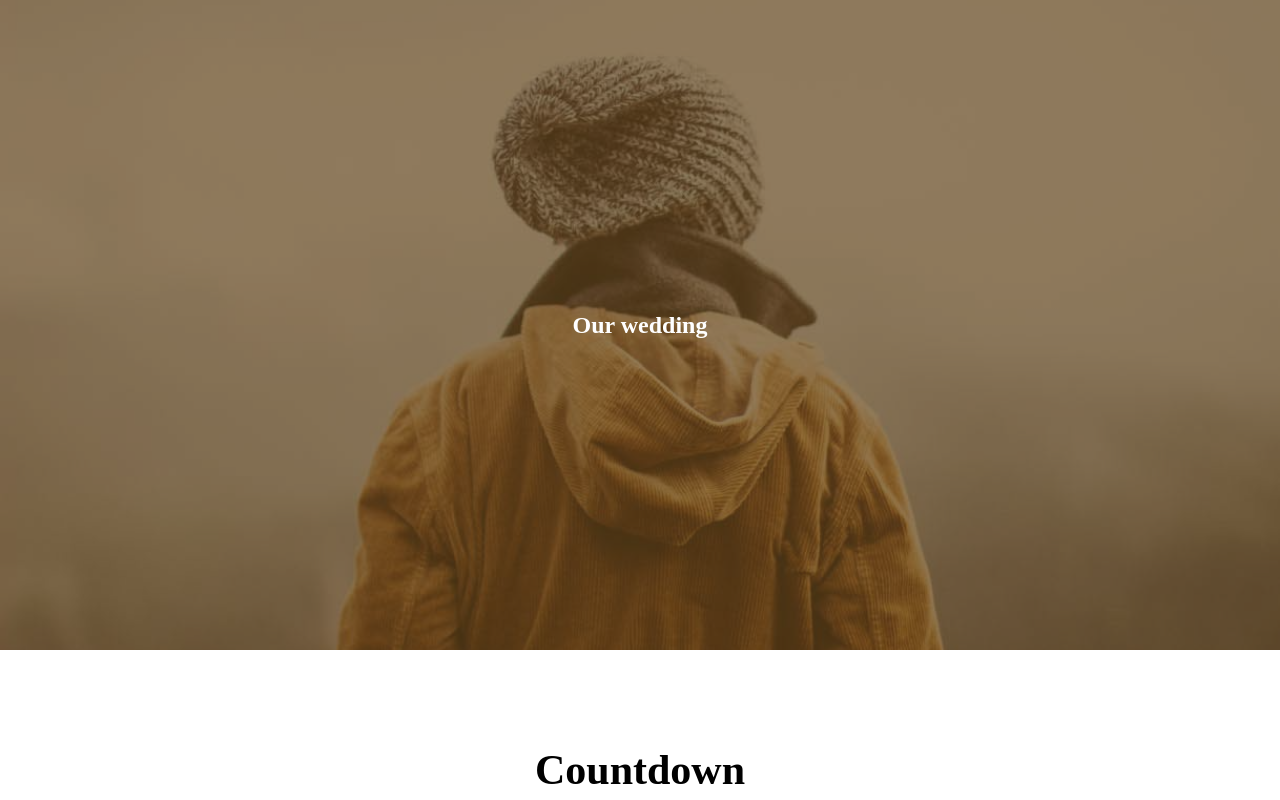
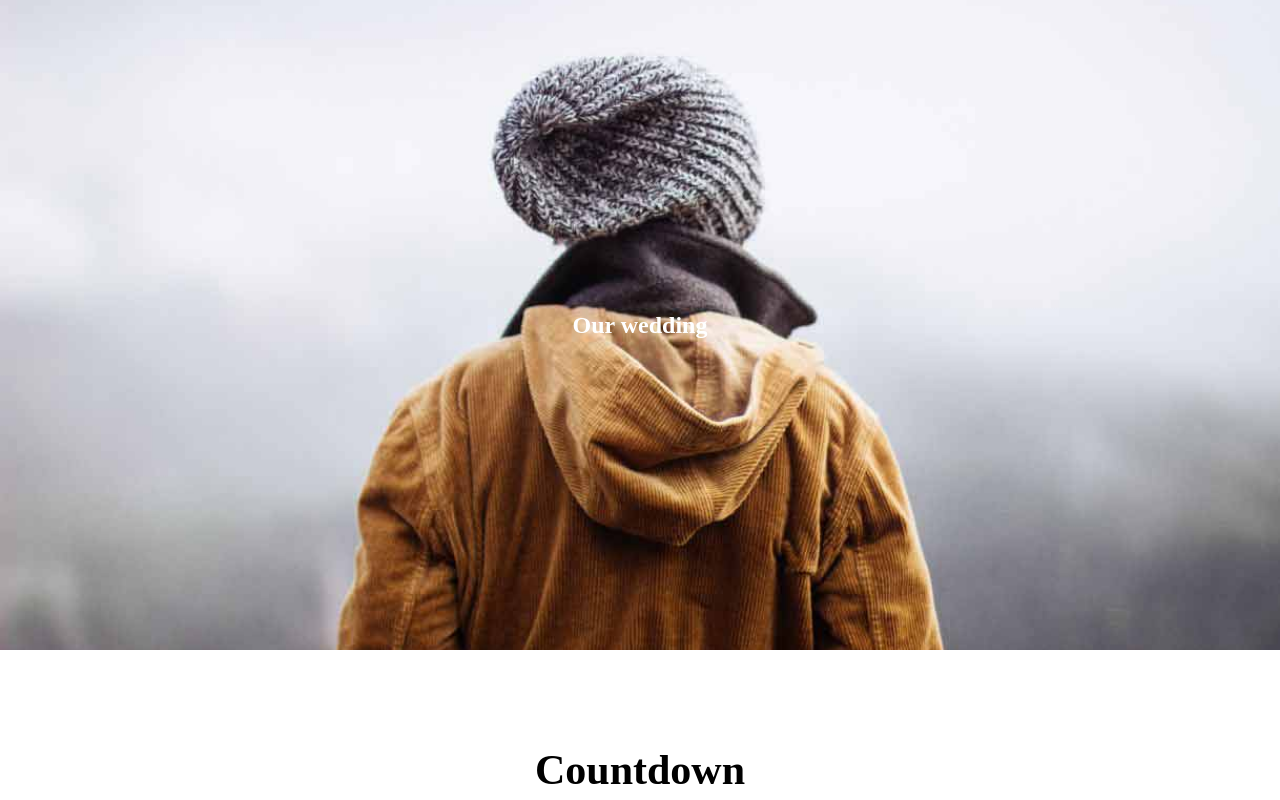
Before and after one commit to AMushegh/wedding, a plain HTML site: page public/index.html in a window 1280 px wide. Shown: the top 800 px of the page. Drawn offline with Linux system fonts and the light colour scheme.

Commit message:
changes css to test automation

```diff
--- a/public/css/main.css
+++ b/public/css/main.css
@@ -62,7 +62,7 @@ html {
 
 .main-wrapper {
   height: 100%;
-  background: rgb(100 71 27 / 70%);
+  /* background: rgb(100 71 27 / 70%); */
   display: flex;
   justify-content: center;
   align-items: center;
```
